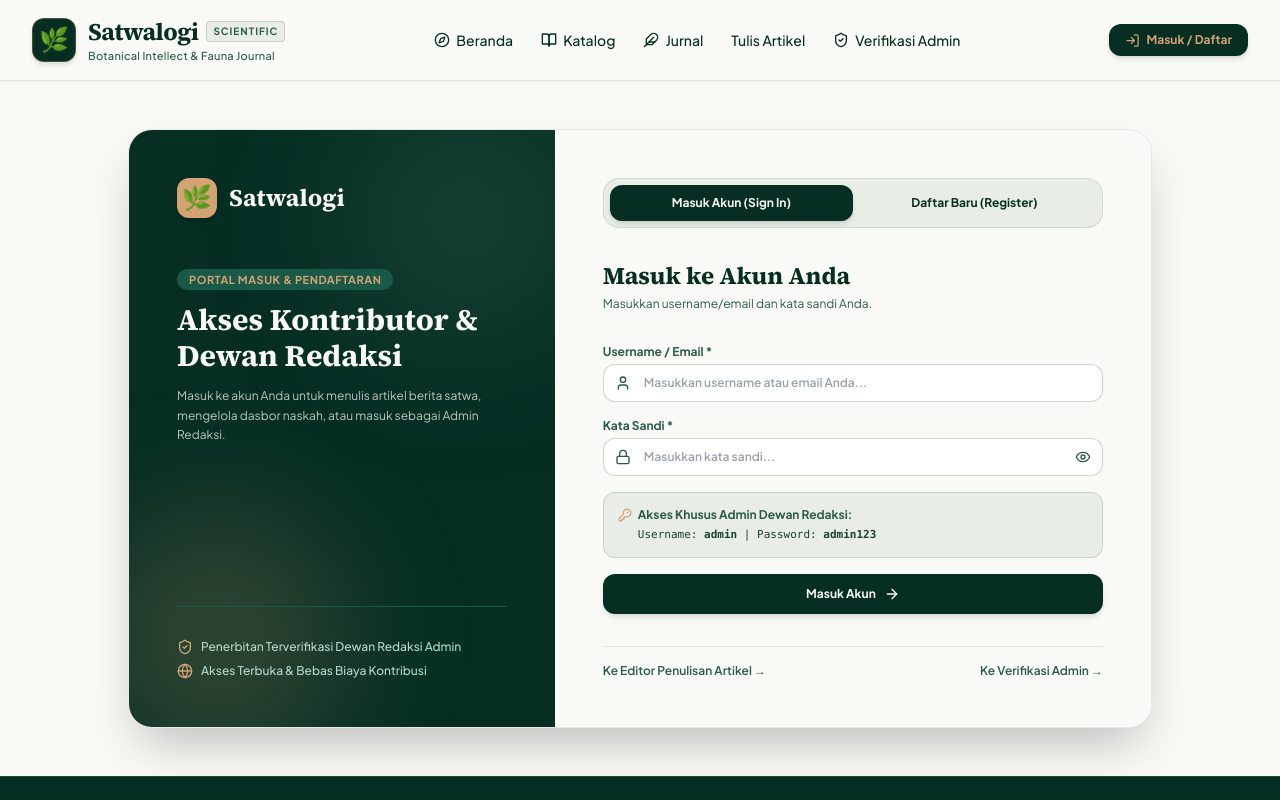
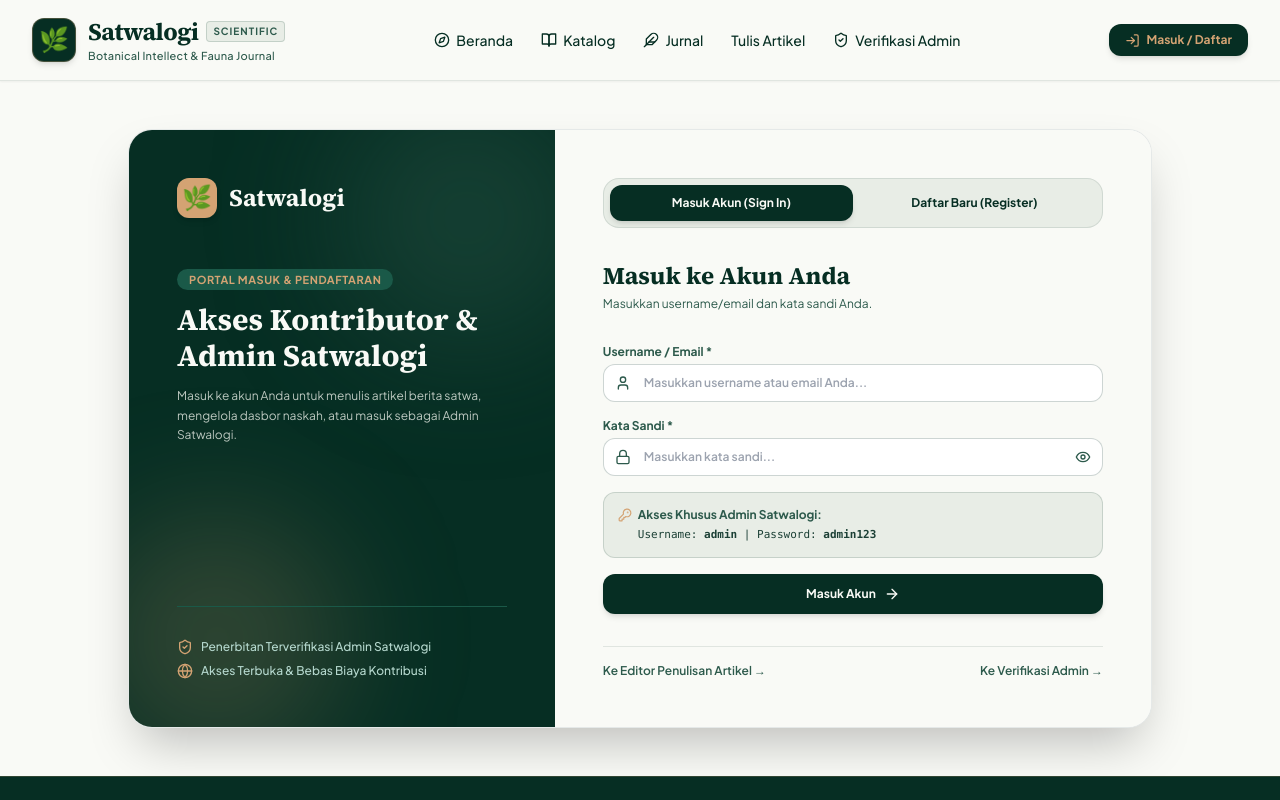
Before and after one commit to DaffaAlbani/SatwaLogi, a React (Vite) app: page / in a window 1280 px wide. Both pictures are taken after a click on the button "Masuk / Daftar". Shown: the top 800 px of the page. Built offline with nearby package versions, Linux system fonts and the light colour scheme.

Commit message:
style: Rename all admin references from Dewan Redaksi Admin to Admin Satwalogi

```diff
--- a/src/App.tsx
+++ b/src/App.tsx
@@ -53,7 +53,7 @@ export function App() {
     setUser({
       id: `usr-${Math.floor(Math.random() * 900 + 100)}`,
       name: name,
-      title: role === 'Admin' ? 'Dewan Redaksi Admin BRIN' : 'Penulis Kontributor',
+      title: role === 'Admin' ? 'Admin Satwalogi' : 'Penulis Kontributor',
       institution: institution || 'Universitas / Umum',
       email: email,
       role: role,
--- a/src/views/AdminVerificationView.tsx
+++ b/src/views/AdminVerificationView.tsx
@@ -252,7 +252,7 @@ export const AdminVerificationView: React.FC<AdminVerificationViewProps> = ({
             <div className="bg-[#062e23] text-[#e8ede6] p-5 sm:p-8 rounded-2xl border border-[#d4a373]/30 shadow-xl space-y-4">
               <h3 className="font-serif font-bold text-base sm:text-lg text-[#d4a373] flex items-center gap-2">
                 <MessageSquare size={18} />
-                <span>Keputusan Dewan Redaksi Admin</span>
+                <span>Keputusan Admin Satwalogi</span>
               </h3>
 
               <div>
--- a/src/views/AuthView.tsx
+++ b/src/views/AuthView.tsx
@@ -45,9 +45,9 @@ export const AuthView: React.FC<AuthViewProps> = ({ onNavigateScreen, onLoginSuc
 
       if (isAdmin) {
         if (onLoginSuccess) {
-          onLoginSuccess('Admin', 'Dewan Redaksi Admin BRIN', 'admin@satwalogi.or.id', 'Pusat Redaksi BRIN & Satwalogi');
+          onLoginSuccess('Admin', 'Admin Satwalogi', 'admin@satwalogi.or.id', 'Pusat Admin Satwalogi');
         }
-        alert('🔑 Berhasil Masuk sebagai DEWAN REDAKSI ADMIN! Anda dapat memverifikasi dan menerbitkan naskah user.');
+        alert('🔑 Berhasil Masuk sebagai ADMIN SATWALOGI! Anda dapat memverifikasi dan menerbitkan naskah user.');
         onNavigateScreen('SCREEN_14');
       } else {
         // Regular User Login
@@ -95,10 +95,10 @@ export const AuthView: React.FC<AuthViewProps> = ({ onNavigateScreen, onLoginSuc
                 Portal Masuk & Pendaftaran
               </span>
               <h2 className="text-2xl sm:text-3xl font-serif font-bold text-[#f9faf6] leading-tight">
-                Akses Kontributor & Dewan Redaksi
+                Akses Kontributor & Admin Satwalogi
               </h2>
               <p className="text-xs text-[#e8ede6]/80 leading-relaxed font-sans">
-                Masuk ke akun Anda untuk menulis artikel berita satwa, mengelola dasbor naskah, atau masuk sebagai Admin Redaksi.
+                Masuk ke akun Anda untuk menulis artikel berita satwa, mengelola dasbor naskah, atau masuk sebagai Admin Satwalogi.
               </p>
             </div>
           </div>
@@ -106,7 +106,7 @@ export const AuthView: React.FC<AuthViewProps> = ({ onNavigateScreen, onLoginSuc
           <div className="relative z-10 pt-8 border-t border-[#1a5948] space-y-2 text-xs text-[#b4d7cd]">
             <div className="flex items-center gap-2 font-medium">
               <ShieldCheck size={16} className="text-[#d4a373]" />
-              <span>Penerbitan Terverifikasi Dewan Redaksi Admin</span>
+              <span>Penerbitan Terverifikasi Admin Satwalogi</span>
             </div>
             <div className="flex items-center gap-2 font-medium">
               <Globe size={16} className="text-[#d4a373]" />
@@ -204,7 +204,7 @@ export const AuthView: React.FC<AuthViewProps> = ({ onNavigateScreen, onLoginSuc
                 <div className="bg-[#e8ede6] p-3.5 rounded-xl border border-[#062e23]/15 text-xs text-[#062e23] space-y-1">
                   <div className="font-bold flex items-center gap-1.5 text-[#2d5a4c]">
                     <KeyRound size={14} className="text-[#d4a373]" />
-                    <span>Akses Khusus Admin Dewan Redaksi:</span>
+                    <span>Akses Khusus Admin Satwalogi:</span>
                   </div>
                   <div className="font-mono text-[11px] opacity-90 pl-5">
                     Username: <strong className="text-[#062e23]">admin</strong> | Password: <strong className="text-[#062e23]">admin123</strong>
```
